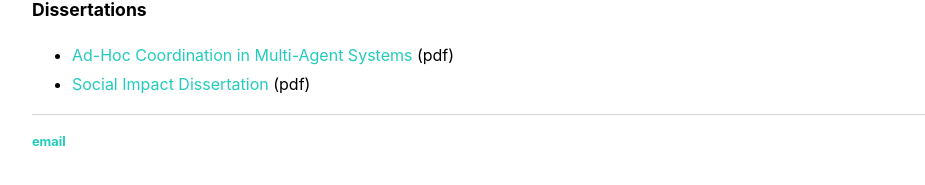
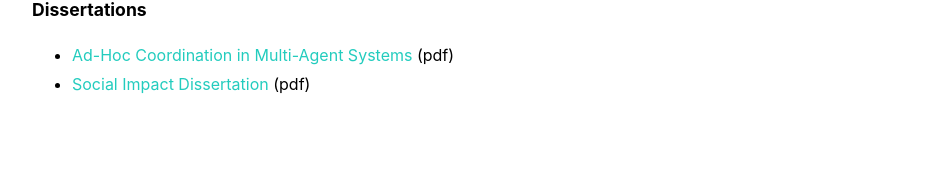
Before and after one commit to Stevinson/stevinson.github.io, a Jekyll site: the page built from index.md, in a window 1280 px wide. Shown: the part 488-673 px from the top of the page, without its empty margins (160-1085 px from the left). Built offline with Jekyll 4.4.1, drawn with Linux system fonts in a browser that asks for light colours.

Commit message:
Update default.html

```diff
--- a/_layouts/default.html
+++ b/_layouts/default.html
@@ -17,10 +17,5 @@
 			{{ content }}
 
 			</div><!-- /.container -->
-			<footer>
-	    		<ul>
-	        		<li><a href="mailto:edward.stevinson@hotmail.com">email</a></li>
-				</ul>
-			</footer>
 		</body>
 	</html>
```
